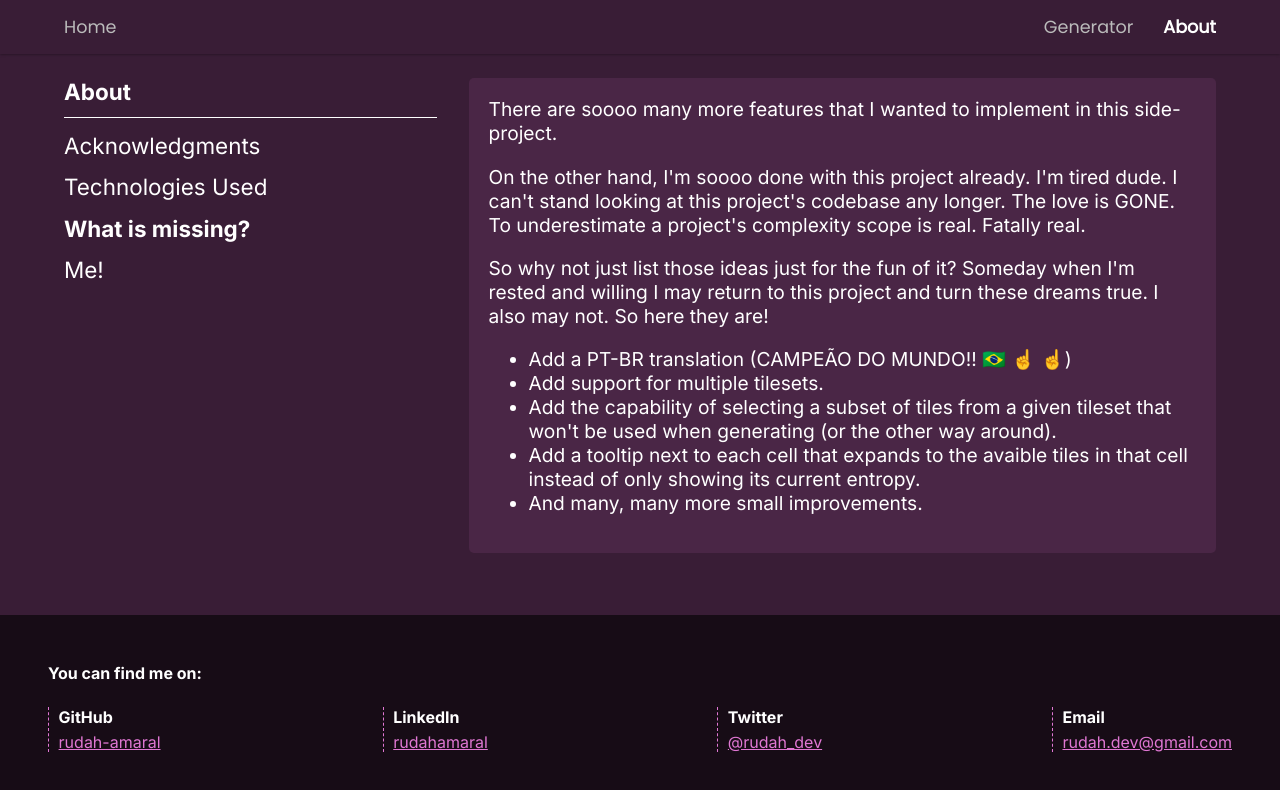
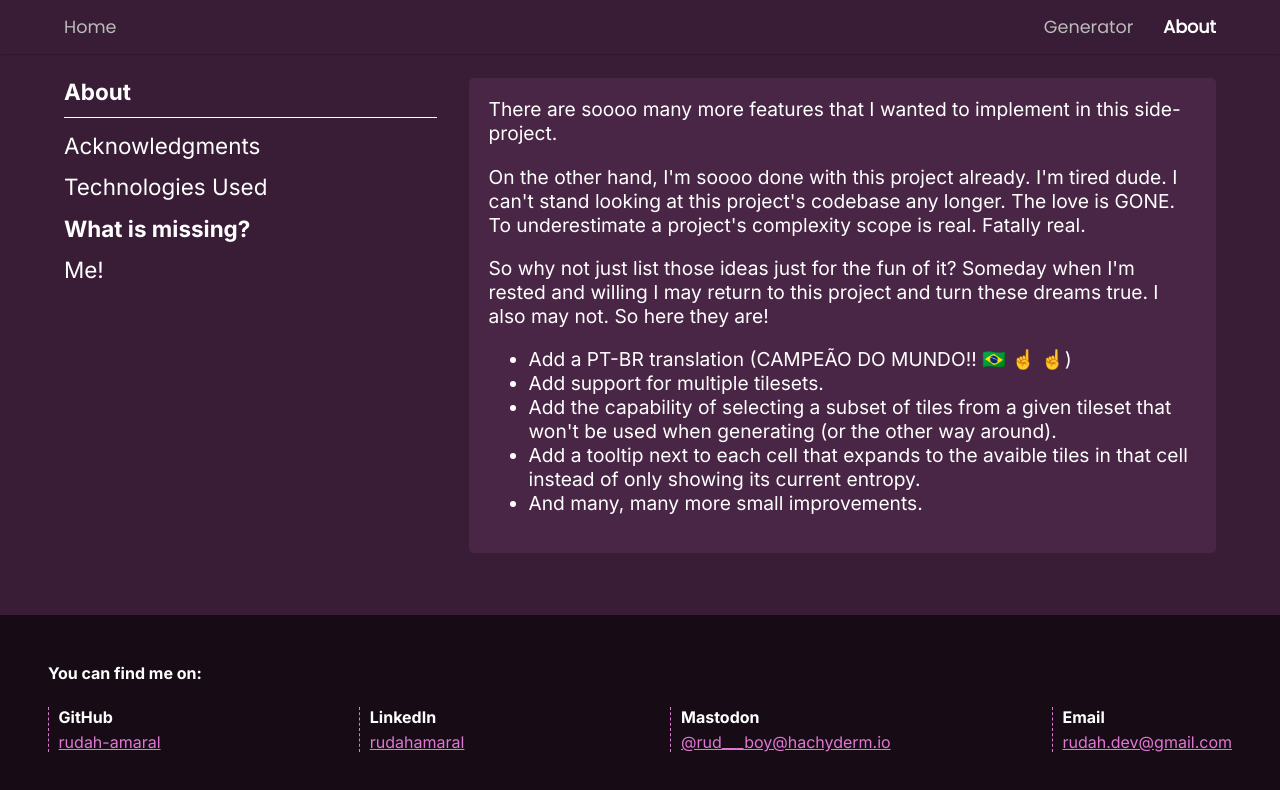
Before and after one commit to rudah-amaral/wfc, a React (Vite) app: page /#/about/what-is-missing in a window 1280 px wide. Shown: the top 790 px of the page. Built offline with nearby package versions, Linux system fonts and the light colour scheme; a web font is replaced by a local one.

Commit message:
Feat(Footer): Update social media links
The twitter account still exists but won't be divulged anymore because I
barely use it nowadays

```diff
--- a/src/components/Footer/Footer.module.scss
+++ b/src/components/Footer/Footer.module.scss
@@ -17,10 +17,10 @@
   padding: 0;
   margin: 0;
   display: grid;
-  grid-template-columns: repeat(auto-fit, minmax(130px, max-content));
+  grid-template-columns: repeat(auto-fit, minmax(150px, max-content));
   overflow: auto;
   justify-content: space-between;
-  row-gap: 1.5em;
+  gap: 2em;
 }
 
 .listItem {
--- a/src/components/Footer/Footer.tsx
+++ b/src/components/Footer/Footer.tsx
@@ -25,9 +25,9 @@ export default function Footer() {
             </a>
           </li>
           <li className={styles.listItem}>
-            <span className={styles.contactLocation}>Twitter</span>
-            <a href="https://twitter.com/rudah_dev" className={styles.link}>
-              @rudah_dev
+            <span className={styles.contactLocation}>Mastodon</span>
+            <a href="https://hachyderm.io/@rud___boy" className={styles.link}>
+              @rud___boy@hachyderm.io
             </a>
           </li>
           <li className={styles.listItem}>
```
